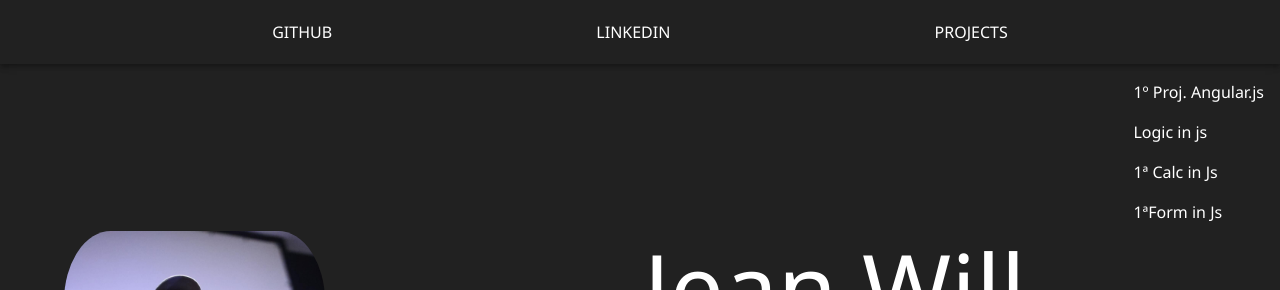
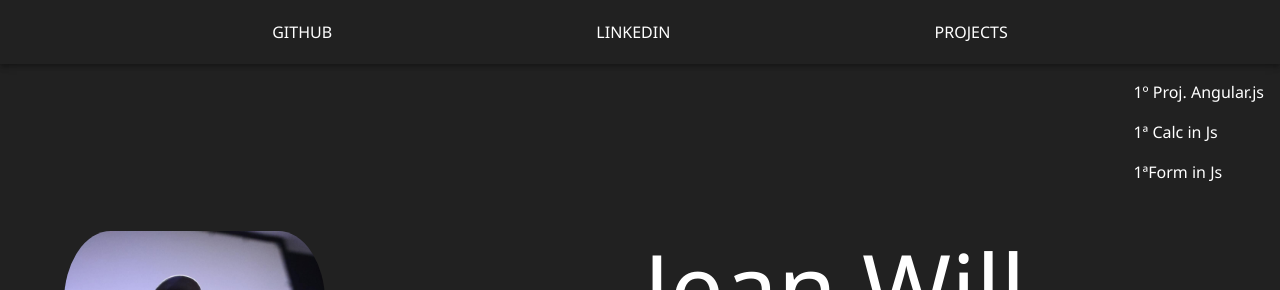
Before and after one commit to Jean-Will/my-portfolio, a React (Vite) app: page / in a window 1280 px wide. Both pictures are taken after a click on the item "PROJECTS". Shown: the top 290 px of the page. Built offline with nearby package versions, Linux system fonts and the light colour scheme.

Commit message:
delete 1 project

```diff
--- a/src/Components/NavBar/NavBar.tsx
+++ b/src/Components/NavBar/NavBar.tsx
@@ -1,4 +1,4 @@
-import { AppBar, Toolbar, MenuItem, styled , List , ListItem , ClickAwayListener} from "@mui/material"
+import { AppBar, Toolbar, MenuItem, styled , List , ListItemButton , ClickAwayListener} from "@mui/material"
 import { useState } from "react";
 
 
@@ -33,11 +33,11 @@ const NavBar= () => {
             <MenuItem onClick={toggleProjects}>PROJECTS</MenuItem>
           </ClickAwayListener>
           {showProjects && (
-            <List style={{ position: "absolute", top: "100%", right: 0, maxWidth: "300px", zIndex: 1, opacity: 1, transition: "opacity 0.3s" }}>
-              <ListItem button component="a" href="https://sysbanking-angular.netlify.app/">1º Proj. Angular.js</ListItem>
-              <ListItem button component="a" href="https://retirement-react-js.netlify.app/">Logic in js</ListItem>
-              <ListItem button component="a" href="https://smartcalculator-js.netlify.app/">1ª Calc in Js</ListItem>
-              <ListItem button component="a" href="https://forms-javascript.netlify.app/">1ªForm in Js</ListItem>
+            <List style={{ position: "absolute", top: "100%", right: 0, maxWidth: "300px", zIndex: 1, opacity: 1, transition: "opacity 0.3s" , }}>
+              <ListItemButton component="a" href="https://sysbanking-angular.netlify.app/">1º Proj. Angular.js</ListItemButton>
+
+              <ListItemButton component="a" href="https://smartcalculator-js.netlify.app/">1ª Calc in Js</ListItemButton>
+              <ListItemButton component="a" href="https://forms-javascript.netlify.app/">1ªForm in Js</ListItemButton>
             </List>
           )}
 
```
